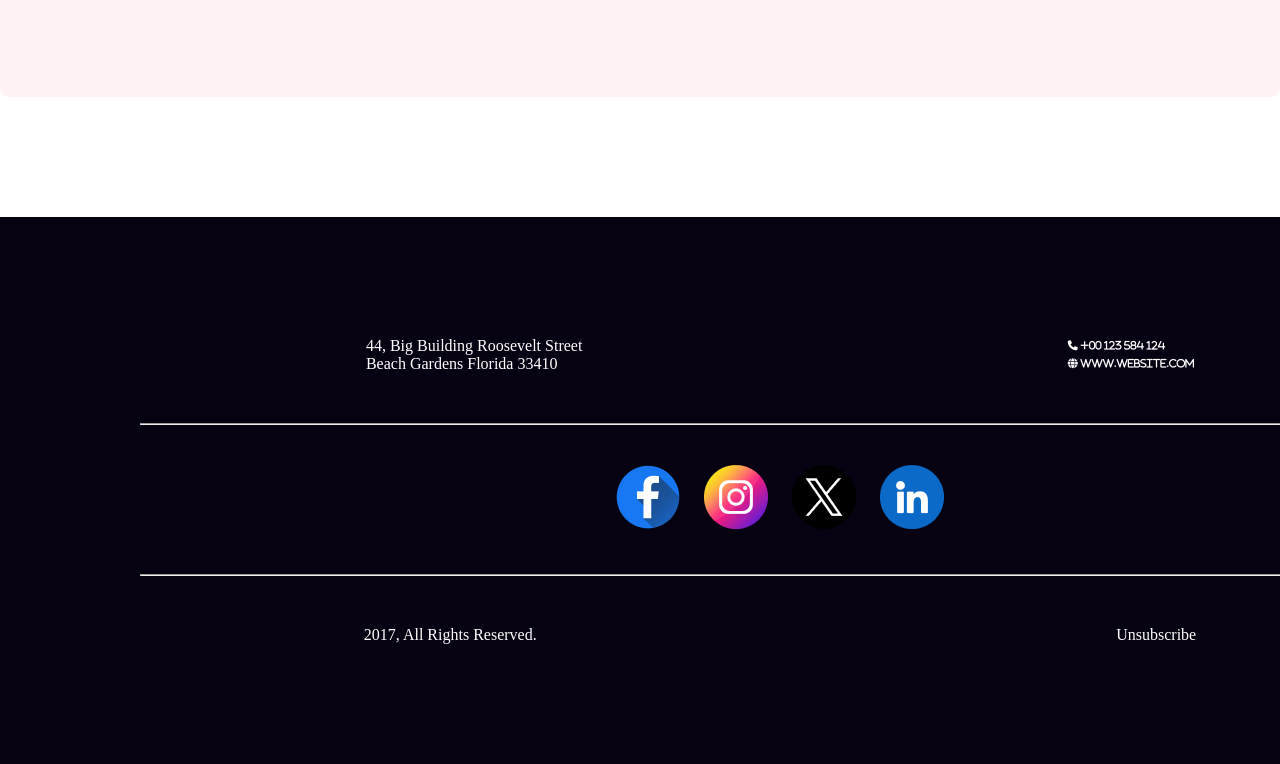
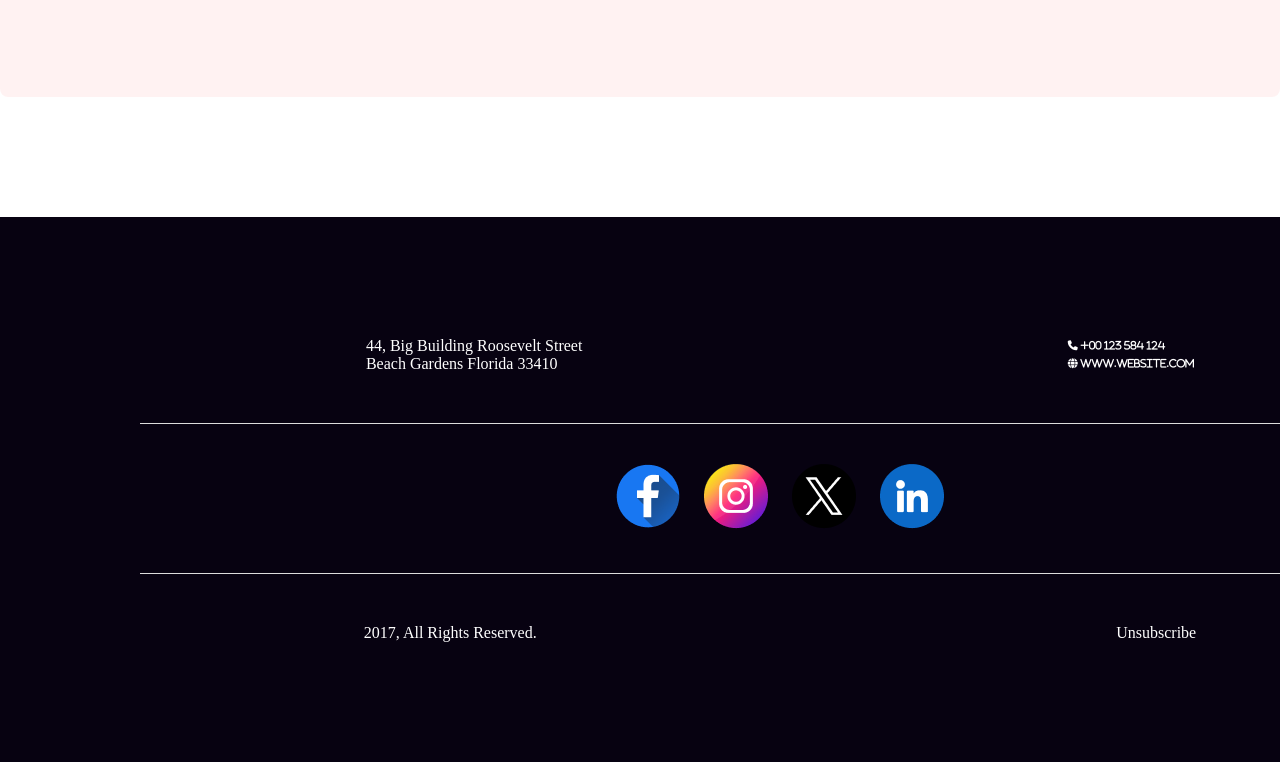
Before and after one commit to Ahsanul-Islam-083/Assignment-1, a plain HTML site: page index.html in a window 1280 px wide. Shown: the part 5215-5979 px from the top of the page. Drawn offline with Linux system fonts and the light colour scheme.

Commit message:
addet bordear to the footer

```diff
--- a/index.html
+++ b/index.html
@@ -133,14 +133,14 @@
                     </ul>
                 </div>
             </div>
-            <hr>
+            <!-- <hr> -->
             <div class="social-icons">
                 <a href=""><img src="resources/Facebook.png" alt=""></a>
                 <a href=""><img src="resources/Instagram.png" alt=""></a>
                 <a href=""><img src="resources/Twitter.png" alt=""></a>
                 <a href=""><img src="resources/Linkedin.png" alt=""></a>
             </div>
-            <hr>
+            <!-- <hr> -->
             <div class="ending">
                 <div class="footer">
                     <p>2017, All Rights Reserved.</p>
--- a/style.css
+++ b/style.css
@@ -311,7 +311,9 @@ footer .contact-us {
     justify-content: space-around;
     align-items: center;
     color: #FFF;
-    margin-bottom: 50px;
+    /* margin-bottom: 50px; */
+    padding-bottom: 50px;
+    border-bottom:  1px solid gainsboro;
 }
 footer .contact-us *{
 max-width: 250px;
@@ -335,6 +337,7 @@ footer .contact-us .contact-information {
 footer .foot .social-icons{
     text-align: center;
     padding: 30px 0;
+    border-bottom:  1px solid gainsboro;
 }
 footer .foot .social-icons img{
     padding: 10px;
@@ -351,3 +354,4 @@ footer .foot .ending .footer a{
     text-decoration: none;
     color: #FFF;
     padding-left: 122px;
+}
```
